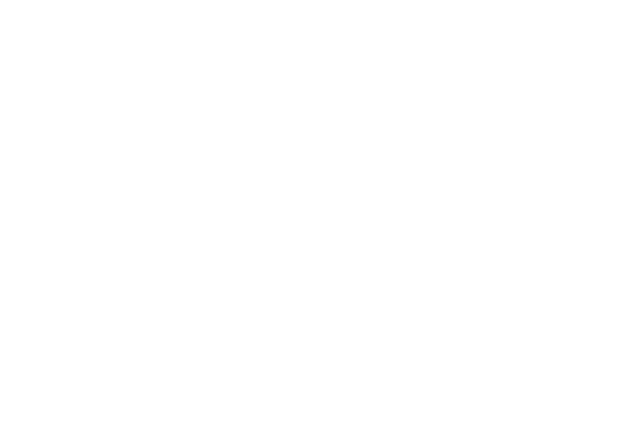
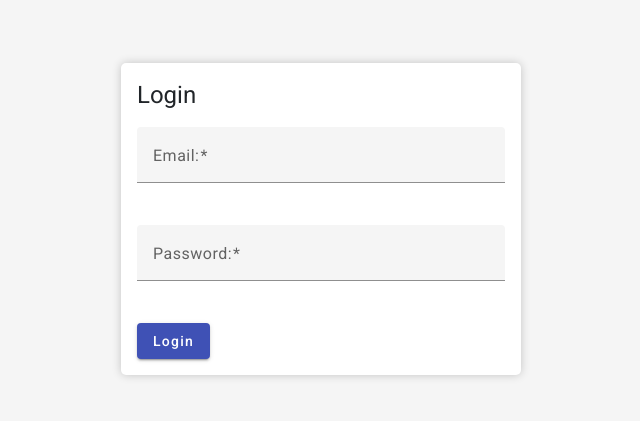
Before and after one commit to EliottClavier/T-WEB-800, an Angular app in the folder front/: page /login in a window 1280 px wide. Shown: the part 181-602 px from the top of the page, without its empty margins (319-959 px from the left). Built offline with nearby package versions, Linux system fonts and the light colour scheme.

Commit message:
[WEB-229] add methods and HTML

```diff
--- a/front/src/app/containers/login-user/login-user.component.html
+++ b/front/src/app/containers/login-user/login-user.component.html
@@ -0,0 +1,35 @@
+<div class="successLogin" *ngIf="success">
+  <mat-card>
+    <mat-card-content>{{LOGIN_RESPONSE.SUCCESS_LOGIN}}</mat-card-content>
+  </mat-card>
+</div>
+<div class="container">
+  <mat-card>
+    <mat-card-header>
+      <h1>Login</h1>
+    </mat-card-header>
+    <mat-card-content>
+      <form [formGroup]="loginForm">
+        <mat-form-field id="email">
+          <mat-label for="email">Email:</mat-label>
+          <input matInput type="email" formControlName="email" name="email" [ngClass]="{
+                'is-invalid':
+                  loginForm.controls['email'].hasError('required') ||
+                  loginForm.controls['email'].hasError('email')
+              }">
+          <mat-error *ngIf="loginForm.hasError('required', 'email')">{{LOGIN_RESPONSE.EMPTY_EMAIL}}</mat-error>
+          <mat-error *ngIf="loginForm.hasError('email', 'email')">{{LOGIN_RESPONSE.INVALID_EMAIL}}</mat-error>
+        </mat-form-field>
+        <mat-form-field id="password">
+          <mat-label for="password">Password:</mat-label>
+          <input matInput type="password" formControlName="password" name="password" [ngClass]="{
+                'is-invalid':
+                  loginForm.controls['password'].hasError('required')
+              }">
+          <mat-error *ngIf="loginForm.hasError('required', 'password')">{{LOGIN_RESPONSE.EMPTY_PASSWORD}}</mat-error>
+        </mat-form-field>
+        <button mat-raised-button color="primary" name="loginButton" (click)="loginUser()">Login</button>
+      </form>
+    </mat-card-content>
+  </mat-card>
+</div>
--- a/front/src/app/containers/login-user/login-user.component.scss
+++ b/front/src/app/containers/login-user/login-user.component.scss
@@ -0,0 +1,37 @@
+.successLogin mat-card {
+  background-color: green;
+  font-size: 20px;
+  font-weight: bold;
+  color: white;
+  text-align: center;
+  border-radius: 0;
+}
+
+.container {
+  display: flex;
+  flex-direction: column;
+  justify-content: center;
+  align-items: center;
+  height: 100vh;
+  width: 100vw;
+  background-color: #f5f5f5;
+}
+
+.container mat-card {
+  width: 90%;
+  max-width: 400px;
+  background-color: #fff;
+  border-radius: 5px;
+  box-shadow: 0 0 10px 0 rgba(0, 0, 0, 0.2);
+}
+
+.container mat-form-field {
+  width: 100%;
+  margin-bottom: 20px;
+}
+
+mat-error {
+  color: #f44336;
+  font-size: 12px;
+  margin-bottom: 10px;
+}
--- a/front/src/app/containers/login-user/login-user.component.ts
+++ b/front/src/app/containers/login-user/login-user.component.ts
@@ -1,4 +1,17 @@
 import {Component} from '@angular/core';
+import {Credentials} from "../../models/credentials/credentials.model";
+import {
+  AbstractControl,
+  FormControl,
+  FormGroup,
+  FormGroupDirective, NgForm,
+  ValidationErrors,
+  ValidatorFn,
+  Validators
+} from "@angular/forms";
+import {ErrorStateMatcher} from "@angular/material/core";
+import {LoginConst} from "../../enums/login-const";
+import {User} from "../../models/user/User.model";
 
 
 @Component({
@@ -8,5 +21,25 @@
 })
 
 export class LoginUserComponent {
+  credentials: Credentials;
+  loginForm: FormGroup;
+  success: boolean;
+  readonly LOGIN_RESPONSE = new LoginConst().INFO_MESSAGES;
+
+  constructor() {
+    this.credentials = new Credentials('', '');
+    this.success = false;
+    this.loginForm = new FormGroup({
+      email: new FormControl('', [Validators.required, Validators.email]),
+      password: new FormControl('', [Validators.required])
+    });
+  }
+
+  loginUser() {
+    if (this.loginForm.valid) {
+      this.credentials = this.loginForm.value;
+      this.success = true;
+    }
+  }
 
 }
--- a/front/src/app/enums/login-const.ts
+++ b/front/src/app/enums/login-const.ts
@@ -1,6 +1,6 @@
 export class LoginConst {
   INFO_MESSAGES = {
-    SUCCESS_REGISTER: 'You are login with success !',
+    SUCCESS_LOGIN: 'You are login with success !',
     EMPTY_EMAIL: 'Please enter your email',
     INVALID_EMAIL: 'Please enter a valid email',
     EMPTY_PASSWORD: 'Please enter your password',
```
Also changed, not shown: 2 other files (tests, documents, lock files or other folders).
